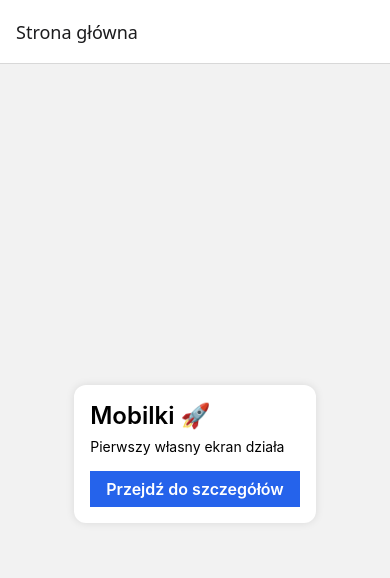
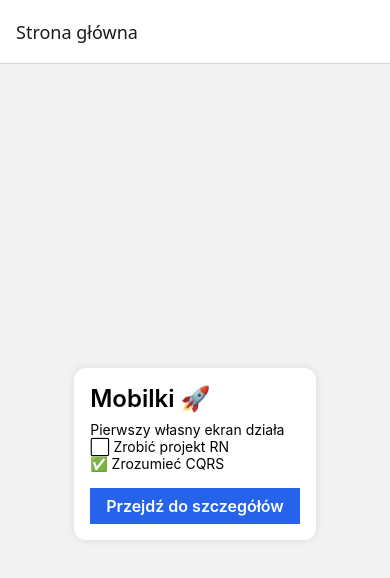
Before and after one commit to leciej/Mobilki, a React Native app: screen /Home in a window 390 px wide. Shown: the top 578 px of the page. Built offline with nearby package versions, Linux system fonts and the light colour scheme.

Commit message:
CQRS: getTasks query wired to HomeScreen

```diff
--- /dev/null
+++ b/src/features/tasks/queries/getTasks.ts
@@ -0,0 +1,14 @@
+export type Task = {
+  id: string;
+  title: string;
+  completed: boolean;
+};
+
+const TASKS: Task[] = [
+  { id: '1', title: 'Zrobić projekt RN', completed: false },
+  { id: '2', title: 'Zrozumieć CQRS', completed: true },
+];
+
+export function getTasks(): Task[] {
+  return TASKS;
+}
--- /dev/null
+++ b/src/features/tasks/queries/index.ts
@@ -0,0 +1 @@
+export * from './getTasks';
--- a/src/screens/HomeScreen.tsx
+++ b/src/screens/HomeScreen.tsx
@@ -4,23 +4,28 @@ import { NativeStackScreenProps } from '@react-navigation/native-stack';
 import { RootStackParamList } from '../navigation/AppNavigator';
 import { PrimaryButton } from '../components/PrimaryButton';
 import { Card } from '../components/Card';
+import { getTasks, type Task } from '../features/tasks/queries';
 
 type Props = NativeStackScreenProps<RootStackParamList, 'Home'>;
 
 export function HomeScreen({ navigation }: Props) {
+  const tasks: Task[] = getTasks();
   return (
     <SafeAreaView style={styles.container}>
       <Card>
         <Text style={styles.title}>Mobilki 🚀</Text>
         <Text>Pierwszy własny ekran działa</Text>
+        {tasks.map(task => (
+          <Text key={task.id}>
+            {task.completed ? '✅' : '⬜'} {task.title}
+          </Text>
+        ))}
 
         <PrimaryButton
           title="Przejdź do szczegółów"
           onPress={() => navigation.navigate('Details')}
         />
       </Card>
-
-
     </SafeAreaView>
   );
 }
```
Lines whose indentation alone changed are shown as unchanged.
